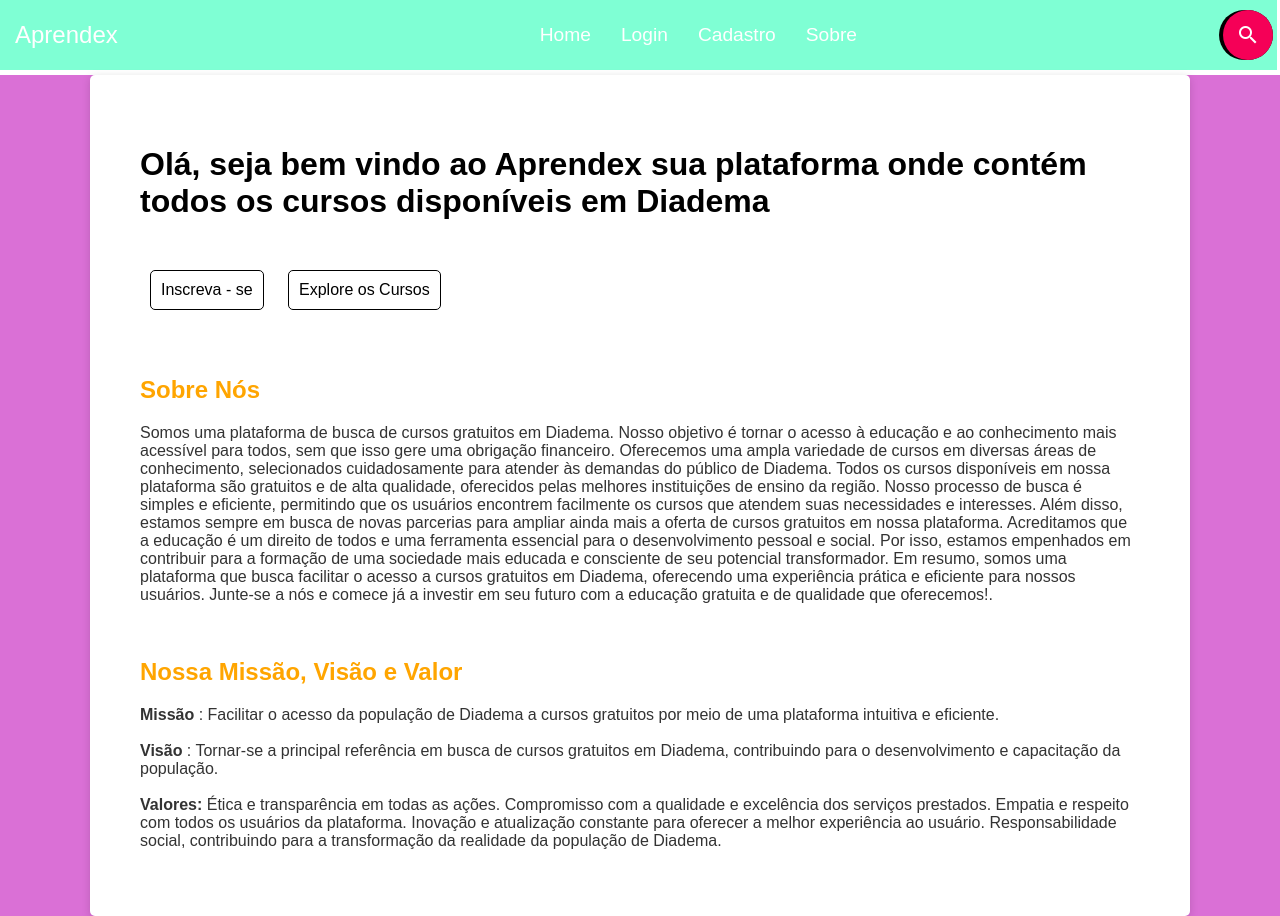
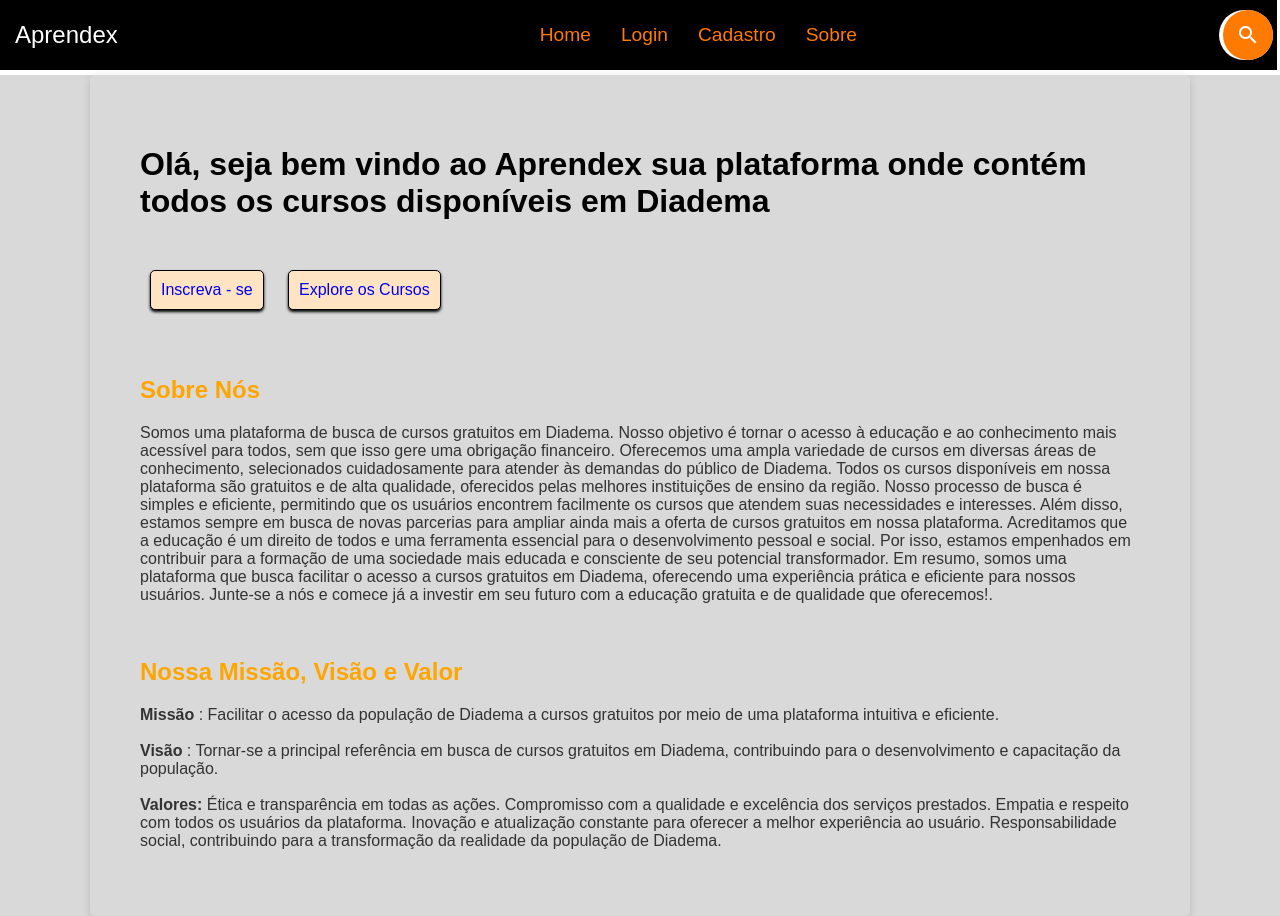
Before and after one commit to PauloVictor1910/Front-Busca, a plain HTML site: page Projeto/index.html in a window 1280 px wide. Drawn offline with Linux system fonts and the light colour scheme.

Commit message:
Add files via upload

```diff
--- a/Projeto/style.css
+++ b/Projeto/style.css
@@ -5,14 +5,14 @@
 body {
   margin: 0;
   font-family: Arial, sans-serif;
-  background-color: orchid;
+  background-color: #d9d9d9;
 }
 
 nav {
   display: flex;
   justify-content: space-between;
   align-items: center;
-  background-color: aquamarine;
+  background-color: black;
   border-style: solid;
   border-bottom-width: 5px;
   border-top-width: 0;
@@ -39,7 +39,7 @@ nav {
 
 .menu a {
   text-decoration: none;
-  color: #fff;
+  color: #ff7a00;
   font-size: 1.2rem;
   padding: 5px;
   transition: all 0.3s ease-in-out;
@@ -55,7 +55,7 @@ nav {
   max-width: 1100px;
   margin: 0 auto;
   padding: 50px;
-  background-color: #fff;
+  background-color: transparent;
   border-radius: 5px;
   box-shadow: 0 2px 8px rgba(0, 0, 0, 0.15);
 }
@@ -66,15 +66,7 @@ h1 {
 	--font-regular: 400;
 }
 
-.results {
-  border: 2px solid #ccc;
-  padding: 20px;
-  text-align: left;
-  background-color: #fff;
-  border-radius: 5px;
-  box-shadow: 0 2px 8px rgba(0, 0, 0, 0.15);
-  color: #333;
-}
+
 
 #sobre-nos {
   font-family: Arial, Helvetica, sans-serif;
@@ -87,18 +79,19 @@ h2 {
 
 header a {
 	text-decoration: none;
-	color: black;
+	background-color: bisque;
 	display: inline-block;
 	padding:10px 10px;
 	margin:10px 10px;
 	border:1px solid black;
 	border-radius:5px;
+  box-shadow: 0 2px 3px black;
 
 }
 header a:hover {
-	background-color: burlywood;
+	background-color: #914a91;
 	color:black;
-	box-shadow: 0 2px 3px black
+	box-shadow: 0 2px 3px black;
 }
 
 @keyframes btn2 {
--- a/Projeto/style01.css
+++ b/Projeto/style01.css
@@ -1,6 +1,6 @@
 :root {
-	--primary-color: black;
-	--accent-color: #f50057;
+	--primary-color: white;
+	--accent-color: #ff7a00;
 	--text-color: #263238;
 
 }
@@ -18,12 +18,12 @@ button {
 }
 button {cursor: pointer}
 .SearchBox-input::placeholder {/* No es un seudoelemento estandar */
- color:white;
+ color:black;
 	opacity: .6;
 }
 /* Chrome, Opera ySafari */
 .SearchBox-input::-webkit-input-placeholder {
-  color: white;
+  color: black;
 }
 /* Firefox 19+ */
 .SearchBox-input::-moz-placeholder {
@@ -57,7 +57,7 @@ button {cursor: pointer}
 	.SearchBox-input {
 		width: 0;
 		font-size: 1.2em;
-		color: #fff;
+		color: black;
 		transition: .45s;
 	}
 	.SearchBox-button {
```
